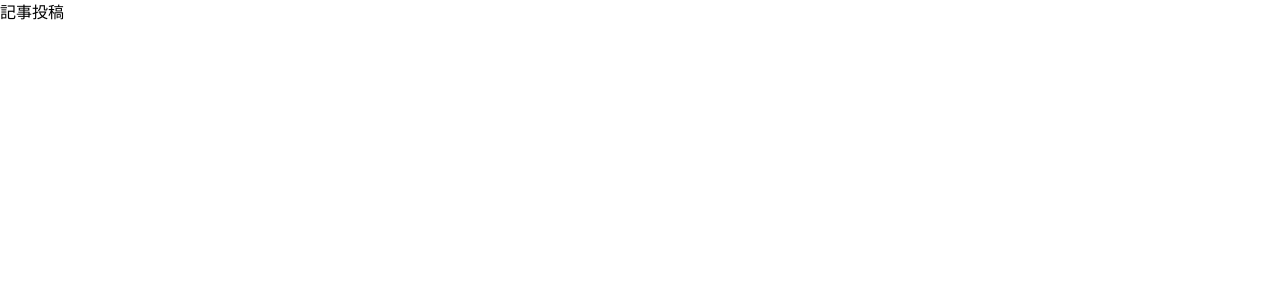
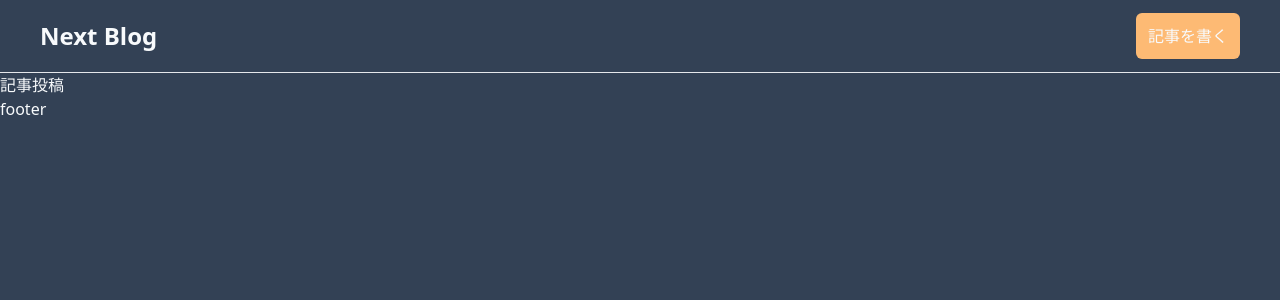
Before and after one commit to konapeso/next-blog, a Next.js app: page / in a window 1280 px wide. Shown: the top 300 px of the page. Built offline with nearby package versions, Linux system fonts and the light colour scheme.

Commit message:
create header

```diff
--- /dev/null
+++ b/src/app/Header.tsx
@@ -0,0 +1,26 @@
+import Link from "next/link";
+import React from "react";
+
+const Header = () => {
+  return (
+    <header className="py-5 px-10 border-b flex justify-between items-center">
+      <div>
+        <h1 className="text-2xl font-extrabold">
+          <Link href="/">Next Blog</Link>
+        </h1>
+      </div>
+      <div>
+        <nav>
+          <Link
+            href="/articles/new"
+            className="bg-orange-300 px-3 py-3 rounded-md"
+          >
+            記事を書く
+          </Link>
+        </nav>
+      </div>
+    </header>
+  );
+};
+
+export default Header;
--- /dev/null
+++ b/src/app/article/page.tsx
@@ -0,0 +1 @@
+import React from "react";
--- a/src/app/layout.tsx
+++ b/src/app/layout.tsx
@@ -1,4 +1,5 @@
 import type { Metadata } from "next";
+import Header from "./Header";
 import "./globals.css";
 
 export const metadata: Metadata = {
@@ -13,7 +14,11 @@ export default function RootLayout({
 }>) {
   return (
     <html lang="en">
-      <body>{children}</body>
+      <body className="container mx-auto bg-slate-700 text-slate-50">
+        <Header />
+        {children}
+        <footer>footer</footer>
+      </body>
     </html>
   );
 }
```
